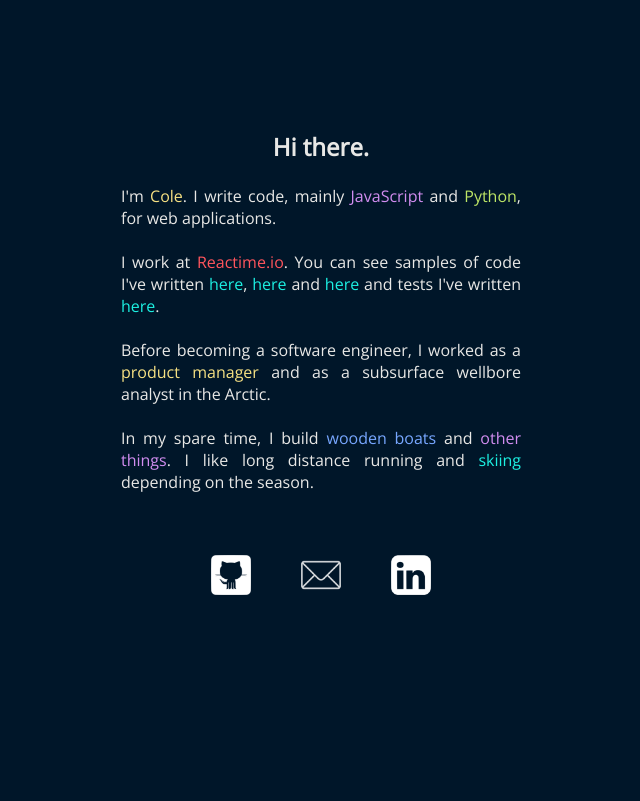
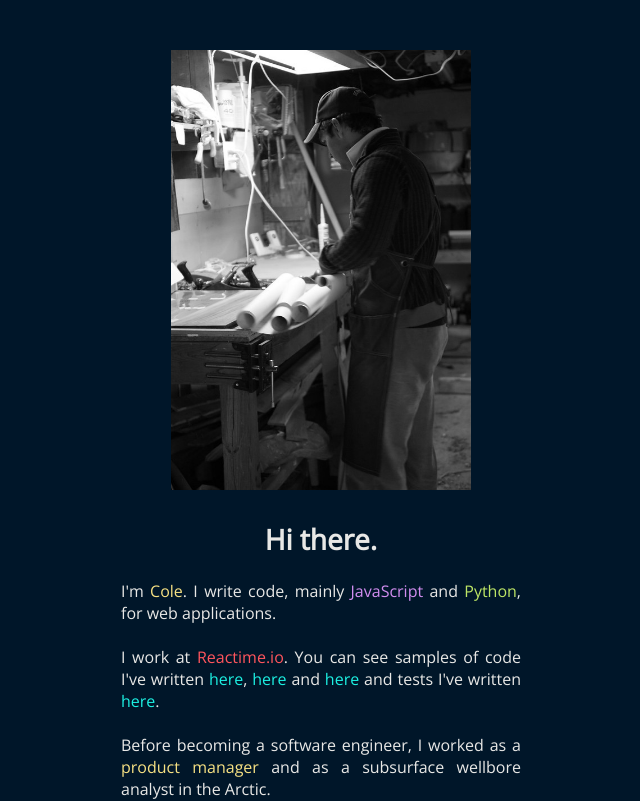
Before and after one commit to C-STYR/homesite2, a React app: page / in a window 1280 px wide. Shown: the top 801 px of the page, without its empty margins (319-959 px from the left). Built offline with nearby package versions, Linux system fonts and the light colour scheme.

Commit message:
added splash image

```diff
--- a/package.json
+++ b/package.json
@@ -36,6 +36,7 @@
     "copyfiles": "^2.4.1",
     "cross-env": "^7.0.3",
     "css-loader": "^4.3.0",
+    "file-loader": "^6.2.0",
     "html-webpack-plugin": "^4.4.1",
     "mini-css-extract-plugin": "^1.3.3",
     "nodemon": "^2.0.6",
--- a/src/App.tsx
+++ b/src/App.tsx
@@ -3,11 +3,13 @@ import './index.css'
 import intro from './intro'
 import { sous, la } from './secret'
 import links from './links'
+import mainImage from './mainImage'
 
 function App(): JSX.Element {
   return (
-    <div style={{marginTop: "130px"}}>
-      <h2 style={{textAlign: "center"}}>Hi there.</h2>
+    <div style={{marginTop: "50px"}}>
+      {mainImage}
+      <h1 style={{textAlign: "center", fontSize: "28px", marginTop: "30px"}}>Hi there.</h1>
       <br />
       {intro}
       <br />
--- a/src/index.css
+++ b/src/index.css
@@ -10,8 +10,8 @@
 
 .intro {
   max-width: 400px;
-  padding-left: 15px;
-  padding-right: 15px;
+  padding-left: 20px;
+  padding-right: 20px;
   text-align: justify;
 }
 
@@ -22,9 +22,13 @@
   justify-content: center;
 }
 
-img {
+.imgLink {
   margin-right: 25px;
   margin-left: 25px;
+}
+
+.mainImage {
+  margin: auto;
 }
 
 .message {
--- a/src/links.tsx
+++ b/src/links.tsx
@@ -8,6 +8,7 @@ const links: JSX.Element =
     <div className="linksContainer">
       <a href="https://github.com/C-STYR">
         <img
+        className="imgLink"
         src={github}
         height={40}
         width={40}
@@ -16,6 +17,7 @@ const links: JSX.Element =
       </a>
       <a href="mailto:colestyron@gmail.com">
         <img
+        className="imgLink"
         src={email}
         height={40}
         width={40}
@@ -24,6 +26,7 @@ const links: JSX.Element =
       </a>
       <a href="https://www.linkedin.com/in/cole-styron/">
         <img
+        className="imgLink"
         src={linkedin}
         height={40}
         width={40}
--- /dev/null
+++ b/src/mainImage.tsx
@@ -0,0 +1,15 @@
+import React from 'react';
+
+import bench from '../public/images/bench.jpg'
+
+const mainImage: JSX.Element =
+  <div className="linksContainer">
+   <img
+        src={bench}
+        height={440}
+        width={300}
+        alt="the author examines plans at his workbench"
+        />
+  </div>
+
+  export default mainImage;
```
Also changed, not shown: public/images/bench.jpg (added).
